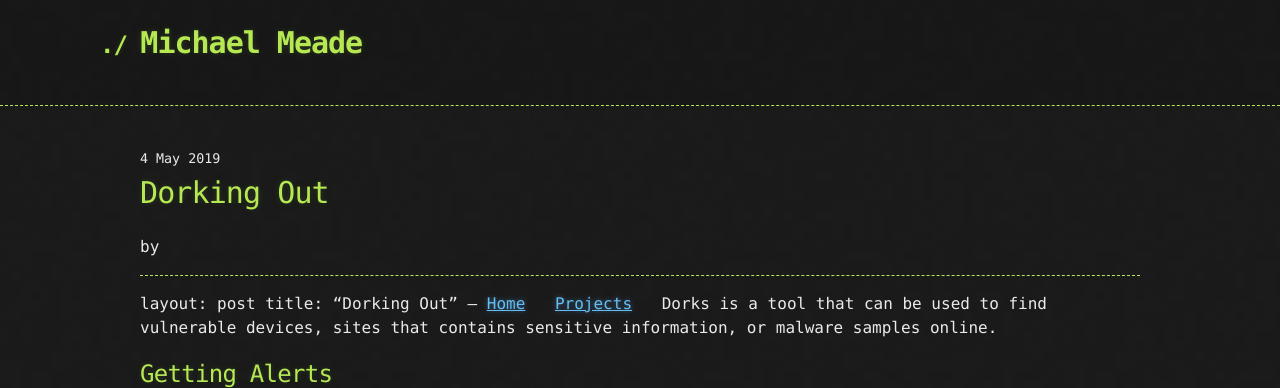
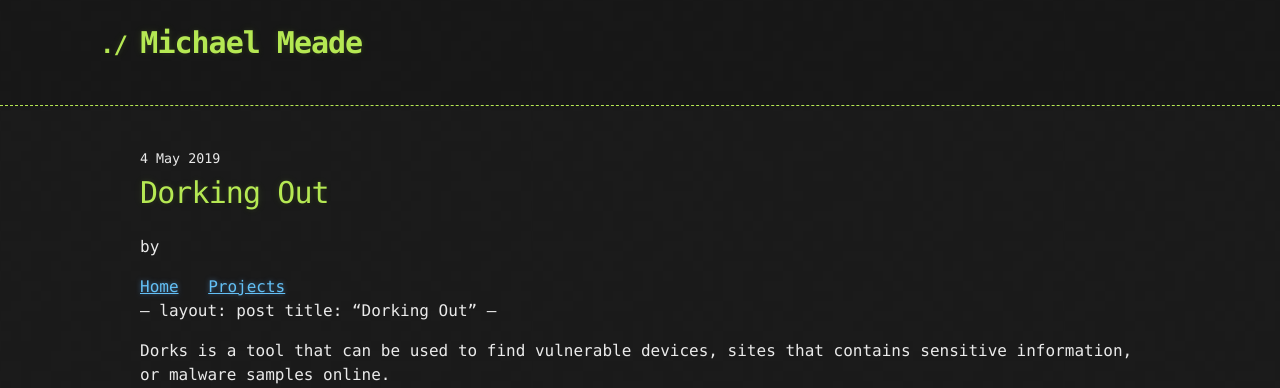
Before and after one commit to Michael-Meade/MinerFind, a Jekyll site: the page built from _posts/2019-05-04-Dorking-Out.md, in a window 1280 px wide and 900 px high, cut to the strip 0-388 px from the top of the window. Built offline with Jekyll 4.4.1, drawn with Linux system fonts in a browser that asks for light colours; our own code applies the rules of GitHub Pages for plain Markdown files; the repository's description, which GitHub fills in, is left out.

Commit message:
Update 2019-05-04-Dorking-Out.md

```diff
--- a/_posts/2019-05-04-Dorking-Out.md
+++ b/_posts/2019-05-04-Dorking-Out.md
@@ -1,10 +1,10 @@
-
+<a href="https://michael-meade.github.io/" style='margin-right:20px'>Home</a>
+<a href="https://michael-meade.github.io/Projects" style='margin-right:20px'>Projects</a><br>
 ---
 layout: post
 title:  "Dorking Out"
 ---
-<a href="https://michael-meade.github.io/" style='margin-right:20px'>Home</a>
-<a href="https://michael-meade.github.io/Projects" style='margin-right:20px'>Projects</a>
+
 Dorks is a tool that can be used to find vulnerable devices, sites that contains sensitive information, or malware samples online.
 <br>
 ## Getting Alerts
```
